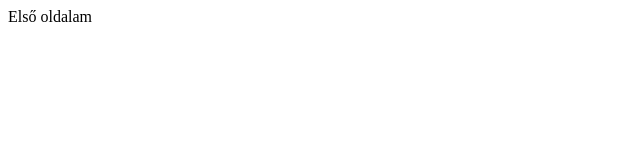
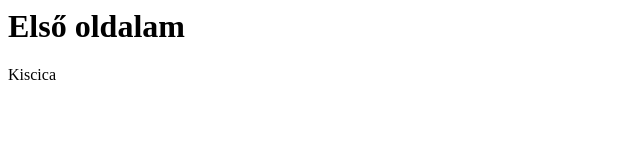
Before and after one commit to gotthardbeci/11c, a plain HTML site: page index.html in a window 1280 px wide. Shown: the whole page, without its empty margins (0-640 px from the left). Drawn offline with Linux system fonts and the light colour scheme.

Commit message:
Update index.html

```diff
--- a/index.html
+++ b/index.html
@@ -3,6 +3,7 @@
     <title>My GitHub page</title>
   </head>
 <body>
-  <p>Első oldalam</p>
+  <h1>Első oldalam</h1>
+  <p>Kiscica</p>
 </body>
 </html>
```
